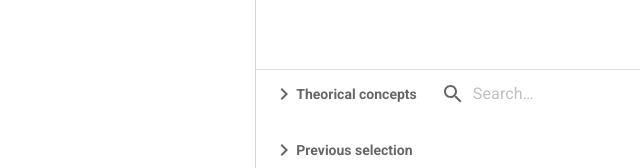
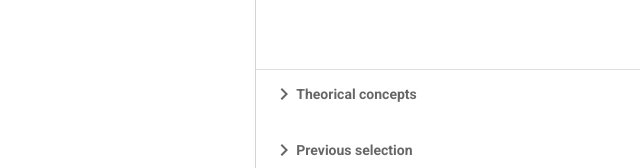
Before and after one commit to sherlock-iremus/sherlock-tonalities, a React (Create React App) app: page /mei in a window 1280 px wide. Shown: the part 331-499 px from the top of the page, without its empty margins (640-1280 px from the left). Built offline with nearby package versions, Linux system fonts and the light colour scheme.

Commit message:
search field annimation

```diff
--- a/src/features/meiviewer/MeiViewer.jsx
+++ b/src/features/meiviewer/MeiViewer.jsx
@@ -342,13 +342,15 @@ const MeiViewer = ({
               minHeight: 48,
             }}
             subheader={
-              <ListSubheader
-                onClick={() => (openedList === CONCEPTS ? setOpenedList(null) : setOpenedList(CONCEPTS))}
-                sx={{ display: 'flex', alignItems: 'center', cursor: 'pointer' }}
-              >
-                {openedList === CONCEPTS ? <ExpandMore /> : <ChevronRight />}
-                <b>Theorical concepts</b>
-                <SearchBar value={filter} onChange={e => setFilter(e.target.value)} />
+              <ListSubheader sx={{ display: 'flex', justifyContent: 'space-between' }}>
+                <div
+                  onClick={() => (openedList === CONCEPTS ? setOpenedList(null) : setOpenedList(CONCEPTS))}
+                  css={{ display: 'flex', alignItems: 'center', cursor: 'pointer', fontWeight: 'bold' }}
+                >
+                  {openedList === CONCEPTS ? <ExpandMore /> : <ChevronRight />}
+                  Theorical concepts
+                </div>
+                {openedList === CONCEPTS && <SearchBar value={filter} onChange={e => setFilter(e.target.value)} />}
               </ListSubheader>
             }
           >
--- a/src/features/meiviewer/SearchField.js
+++ b/src/features/meiviewer/SearchField.js
@@ -57,7 +57,7 @@ export const SearchBar = props => {
       <SearchIconWrapper>
         <SearchIcon />
       </SearchIconWrapper>
-      <StyledInputBase placeholder="Search…" value={props.value} onChange={props.onChange} />
+      <StyledInputBase placeholder="Search concept" value={props.value} onChange={props.onChange} />
     </Search>
   )
 }
```
